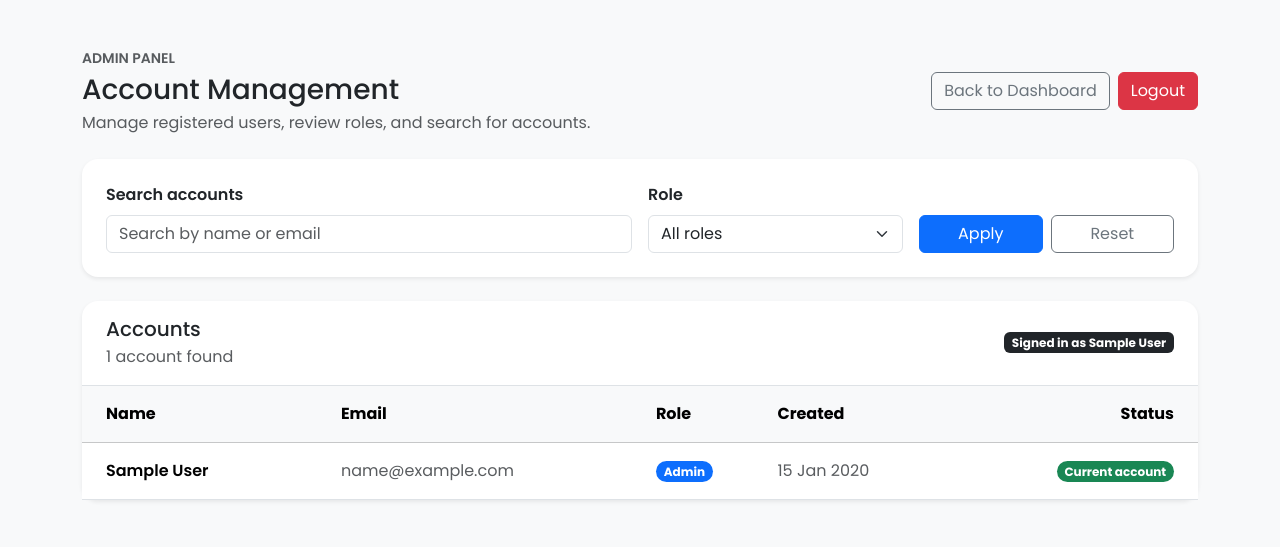
After one commit to audreycxy/Agile_Web_Project, a Flask app: page /admin/accounts in a window 1280 px wide. The commit adds this page. Shown: the top 547 px of the page. Run offline with Flask 3, Linux system fonts and the light colour scheme; the visitor is signed in with stand-in values (Sample User, id 1); tables that the repository leaves empty hold one stand-in row (values such as "Sample post").

```diff
--- a/Clicking_Game/models/users.py
+++ b/Clicking_Game/models/users.py
@@ -121,3 +121,16 @@ def authenticate(email, password):
         return None
 
     return user
+
+def list_users(search=None, role=None):
+    session = get_session()
+    stmt = select(User).order_by(User.created_at.desc(), User.id.desc())
+
+    if role in {"admin", "player"}:
+        stmt = stmt.where(User.role == role)
+
+    if search:
+        term = f"%{search.strip()}%"
+        stmt = stmt.where((User.name.ilike(term)) | (User.email.ilike(term)))
+
+    return session.scalars(stmt).all()
--- a/Clicking_Game/routes/auth.py
+++ b/Clicking_Game/routes/auth.py
@@ -78,12 +78,90 @@ def signup():
 
     return render_template("signup.html", error=error)
 
-
+# ADMIN
 @bp.route("/admin_dashboard")
 @login_required(role="admin")
 def admin_dashboard():
-    return render_template("admin_dashboard.html", name=g.user.name)
 
+    search = request.args.get("search", "").strip()
+
+    total_users = 2
+    player_count = 1
+    total_results = 3
+    highest_score = 42
+
+    recent_results = [
+        {
+            "user": {"name": "Player One", "email": "player1@example.com"},
+            "score": 42,
+            "created_at": "22 Apr 2026 13:30",
+        },
+        {
+            "user": {"name": "Player Two", "email": "player2@example.com"},
+            "score": 35,
+            "created_at": "22 Apr 2026 13:10",
+        },
+        {
+            "user": {"name": "Player Three", "email": "player3@example.com"},
+            "score": 28,
+            "created_at": "22 Apr 2026 12:50",
+        },
+    ]
+
+    if search:
+        recent_results = [
+            result for result in recent_results
+            if search.lower() in result["user"]["name"].lower()
+            or search.lower() in result["user"]["email"].lower()
+        ]
+
+    return render_template(
+        "admin_dashboard.html",
+        name=session.get("name", "Admin"),
+        total_users=total_users,
+        player_count=player_count,
+        total_results=total_results,
+        highest_score=highest_score,
+        search=search,
+        recent_results=recent_results,
+    )
+
+    # all_users = users.list_users()
+    # admin_count = sum(1 for user in all_users if user.role == "admin")
+    # player_count = sum(1 for user in all_users if user.role == "player")
+    # search = request.args.get("search", "").strip()
+    # recent_results = users.list_recent_results(limit=5, search=search or None)
+
+    # return render_template(
+    #     "admin_dashboard.html",
+    #     name=g.user.name,
+    #     total_users=len(all_users),
+    #     admin_count=admin_count,
+    #     player_count=player_count,
+    #     total_results=users.total_results_count(),
+    #     highest_score=users.highest_score(),
+    #     search=search,
+    #     recent_results=recent_results,
+    # )
+
+@bp.route("/admin/accounts")
+@login_required(role="admin")
+def admin_accounts():
+    search = request.args.get("search", "").strip()
+    role = request.args.get("role", "all").strip().lower()
+    selected_role = role if role in {"admin", "player"} else "all"
+    role_filter = None if selected_role == "all" else selected_role
+
+    account_list = users.list_users(search=search, role=role_filter)
+
+    return render_template(
+        "admin_accounts.html",
+        name=g.user.name,
+        accounts=account_list,
+        search=search,
+        selected_role=selected_role,
+        total_accounts=len(account_list),
+    )
 
 @bp.route("/admin_account_management")
 @login_required(role="admin")
--- /dev/null
+++ b/Clicking_Game/templates/admin_accounts.html
@@ -0,0 +1,113 @@
+<!DOCTYPE html>
+<html lang="en">
+
+<head>
+  <meta charset="UTF-8" />
+  <meta name="viewport" content="width=device-width, initial-scale=1.0" />
+  <title>Admin Account Management</title>
+  <link href="https://cdn.jsdelivr.net/npm/bootstrap@5.3.3/dist/css/bootstrap.min.css" rel="stylesheet">
+  <link rel="preconnect" href="https://fonts.googleapis.com">
+  <link rel="preconnect" href="https://fonts.gstatic.com" crossorigin>
+  <link href="https://fonts.googleapis.com/css2?family=Poppins:wght@400;500;600;700&display=swap" rel="stylesheet">
+  <link rel="stylesheet" href="{{ url_for('static', filename='css/style.css') }}">
+</head>
+
+<body>
+  <div class="container py-5">
+    <div class="d-flex flex-column flex-lg-row justify-content-between align-items-lg-center gap-3 mb-4">
+      <div>
+        <p class="text-uppercase text-muted mb-1 small fw-semibold">Admin Panel</p>
+        <h1 class="h3 mb-1">Account Management</h1>
+        <p class="text-muted mb-0">Manage registered users, review roles, and search for accounts.</p>
+      </div>
+      <div class="d-flex gap-2">
+        <a href="{{ url_for('auth.admin_dashboard') }}" class="btn btn-outline-secondary">Back to Dashboard</a>
+        <a href="{{ url_for('auth.logout') }}" class="btn btn-danger">Logout</a>
+      </div>
+    </div>
+
+    <div class="card shadow-sm border-0 mb-4">
+      <div class="card-body p-4">
+        <form method="get" class="row g-3 align-items-end">
+          <div class="col-md-6">
+            <label for="search" class="form-label fw-semibold">Search accounts</label>
+            <input type="text" class="form-control" id="search" name="search"
+              value="{{ search }}" placeholder="Search by name or email">
+          </div>
+          <div class="col-md-3">
+            <label for="role" class="form-label fw-semibold">Role</label>
+            <select class="form-select" id="role" name="role">
+              <option value="all" {% if selected_role == 'all' %}selected{% endif %}>All roles</option>
+              <option value="admin" {% if selected_role == 'admin' %}selected{% endif %}>Admin</option>
+              <option value="player" {% if selected_role == 'player' %}selected{% endif %}>Player</option>
+            </select>
+          </div>
+          <div class="col-md-3 d-flex gap-2">
+            <button type="submit" class="btn btn-primary w-100">Apply</button>
+            <a href="{{ url_for('auth.admin_accounts') }}" class="btn btn-outline-secondary w-100">Reset</a>
+          </div>
+        </form>
+      </div>
+    </div>
+
+    <div class="card shadow-sm border-0">
+      <div class="card-body p-0">
+        <div class="d-flex justify-content-between align-items-center px-4 py-3 border-bottom">
+          <div>
+            <h2 class="h5 mb-1">Accounts</h2>
+            <p class="text-muted mb-0">{{ total_accounts }} account{% if total_accounts != 1 %}s{% endif %} found</p>
+          </div>
+          <span class="badge text-bg-dark">Signed in as {{ name }}</span>
+        </div>
+
+        {% if accounts %}
+        <div class="table-responsive">
+          <table class="table align-middle mb-0">
+            <thead class="table-light">
+              <tr>
+                <th class="px-4 py-3">Name</th>
+                <th class="py-3">Email</th>
+                <th class="py-3">Role</th>
+                <th class="py-3">Created</th>
+                <th class="py-3 text-end pe-4">Status</th>
+              </tr>
+            </thead>
+            <tbody>
+              {% for account in accounts %}
+              <tr>
+                <td class="px-4 py-3 fw-semibold">{{ account.name }}</td>
+                <td class="py-3 text-muted">{{ account.email }}</td>
+                <td class="py-3">
+                  {% if account.role == 'admin' %}
+                  <span class="badge rounded-pill text-bg-primary">Admin</span>
+                  {% else %}
+                  <span class="badge rounded-pill text-bg-secondary">Player</span>
+                  {% endif %}
+                </td>
+                <td class="py-3 text-muted">{{ account.created_at.strftime('%d %b %Y') }}</td>
+                <td class="py-3 text-end pe-4">
+                  {% if account.id == session.get('user_id') %}
+                  <span class="badge rounded-pill text-bg-success">Current account</span>
+                  {% else %}
+                  <span class="badge rounded-pill text-bg-light border text-dark">Active</span>
+                  {% endif %}
+                </td>
+              </tr>
+              {% endfor %}
+            </tbody>
+          </table>
+        </div>
+        {% else %}
+        <div class="px-4 py-5 text-center">
+          <h3 class="h5">No accounts found</h3>
+          <p class="text-muted mb-0">Try a different search term or reset the filters.</p>
+        </div>
+        {% endif %}
+      </div>
+    </div>
+  </div>
+
+  <script src="https://cdn.jsdelivr.net/npm/bootstrap@5.3.3/dist/js/bootstrap.bundle.min.js"></script>
+</body>
+
+</html>
```
Also changed, not shown: Clicking_Game/templates/admin_dashboard.html (+5 -20 lines).
